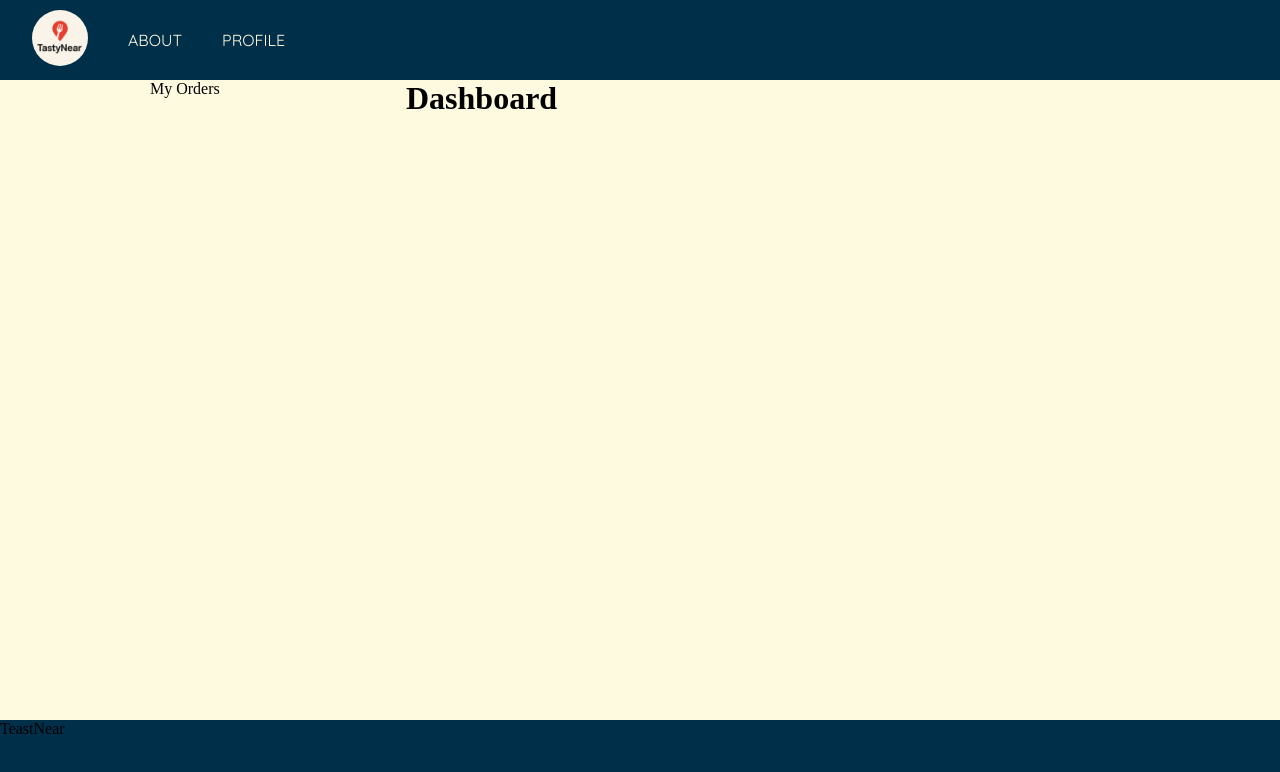
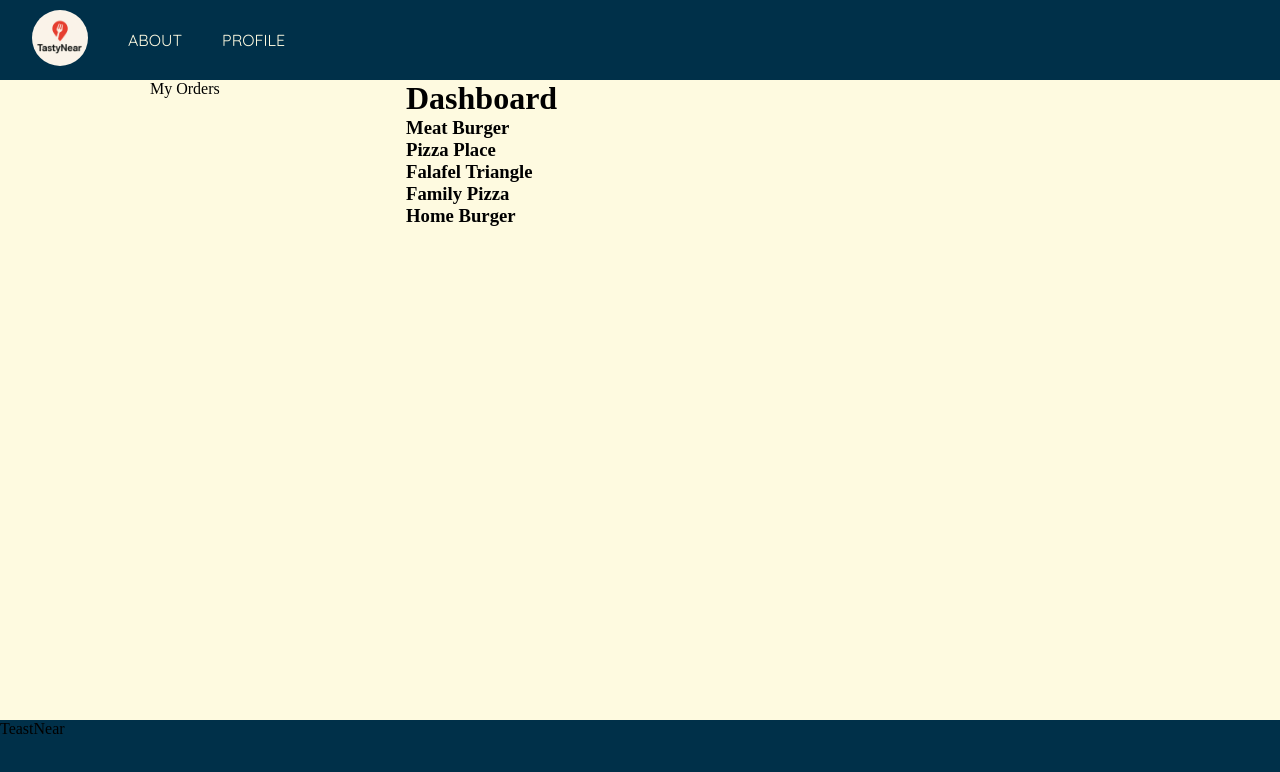
Before and after one commit to galm85/tasty-near, a React (Vite) app: page / in a window 1280 px wide. Shown: the top 772 px of the page. Built offline with nearby package versions, Linux system fonts and the light colour scheme; no server answers.

Commit message:
create contaxt and supabase

```diff
--- a/package.json
+++ b/package.json
@@ -10,6 +10,7 @@
     "preview": "vite preview"
   },
   "dependencies": {
+    "@supabase/supabase-js": "^2.50.5",
     "date-fns": "^4.1.0",
     "react": "^19.0.0",
     "react-dom": "^19.0.0",
--- a/src/App.jsx
+++ b/src/App.jsx
@@ -8,20 +8,23 @@ import Login from './pages/Login';
 import About from './pages/About';
 import AppLayout from "./ui/AppLayout";
 
+import { RestaurantProvider } from "./context/RestaurantContext";
 
 function App() {
 
 
+
+
   return (
     <BrowserRouter>
-
       <Routes>
-          <Route element={<AppLayout/>}>
+          <Route element={<RestaurantProvider><AppLayout/></RestaurantProvider>}>
             <Route index element={<Dashboard/>}/>
             <Route path="about" element={<About/>}/>
             <Route path="restaurant/:id" element={<Restaurant/>}/>
             <Route path="dish/:id" element={<Dish/>}/>
           </Route>
+
           <Route path="login" element={<Login/>}/>
       </Routes>
     </BrowserRouter>
--- /dev/null
+++ b/src/context/RestaurantContext.jsx
@@ -0,0 +1,83 @@
+import React,{createContext,useContext,useState,useEffect, Children, use} from 'react';
+import supabase from '../services/supabase';
+
+// create the context
+const RestaurantContext = createContext();
+
+
+// hook - call this funtion in other components
+export const useRestaurant = ()=>{
+    const context = useContext(RestaurantContext);
+    if(!context){
+        throw new Error('useRestaurant must be used within a Restaurant Provider');
+    }
+    return context;
+}
+
+
+//provider
+export const RestaurantProvider = ({children}) => {
+    const [restaurants,setRestaurants] = useState([]);
+    const [dishes,setDishes] = useState([]);
+    const [loading,setLoading] = useState(false);
+    const [error,setError] = useState(null);
+
+
+    const getAllRestaurants = async ()=>{
+        try {
+            setLoading(true);
+            setError(null);
+
+            const {data,error} = await supabase.from('tasty_near_restaurants').select('*');
+            if(error) throw error;
+            setRestaurants(data || []);
+  console.log(data);
+        } catch (err) {
+            setError(err.message);
+        }finally{
+            setLoading(false)
+        }
+    }
+
+    const getAllDishes = async ()=>{
+        try {
+            setLoading(true);
+            setError(null);
+
+            const {data,error} = await supabase.from('tasty_near_dishes').select('*');
+
+            if(error) throw error;
+            setDishes(data || []);
+
+        } catch (err) {
+            setError(err.message);
+        }finally{
+            setLoading(false)
+        }
+    }
+
+
+    const getRestaurantDishes = async (restaurantId)=>{
+        try {
+            setLoading(true);
+            setError(null);
+
+            const {data,error} = await supabase.from('tasty_near_dishes').select('*').eq('restaurant_id',restaurantId);
+            if(error) throw error;
+            setDishes(data || []);
+
+        } catch (err) {
+            setError(err.message);
+        }finally{
+            setLoading(false)
+        }
+    }
+
+
+
+    const value = {restaurants,dishes,loading,error,getAllRestaurants,getAllDishes,getRestaurantDishes}
+
+    return <RestaurantContext.Provider value={value}>
+        {children}
+    </RestaurantContext.Provider>
+}
--- a/src/pages/Dashboard.jsx
+++ b/src/pages/Dashboard.jsx
@@ -1,7 +1,88 @@
+import { useEffect } from "react";
+import { useRestaurant } from "../context/RestaurantContext"
+
+
+const dishesDummy = [
+    {
+        "id": 5548758785,
+        "created_at": "2025-07-13T08:59:11.859819+00:00",
+        "title": "Family Pizza",
+        "description": "family size pizza with extra cheese",
+        "image": null,
+        "rating": 4,
+        "restaurant_id": 8895455875
+    },
+    {
+        "id": 77845587855,
+        "created_at": "2025-07-13T09:00:08.794793+00:00",
+        "title": "Home Burger",
+        "description": "Burger with meat ketchop and salat with fries",
+        "image": null,
+        "rating": 3,
+        "restaurant_id": 55587485598
+    }
+]
+
+const restaurantsDummy = [
+    {
+        "id": 55587485598,
+        "created_at": "2025-07-13T07:31:57.537824+00:00",
+        "title": "Meat Burger",
+        "image": null,
+        "address": "Tel Aviv"
+    },
+    {
+        "id": 8895455875,
+        "created_at": "2025-07-13T07:32:18.039009+00:00",
+        "title": "Pizza Place",
+        "image": null,
+        "address": "Holon"
+    },
+    {
+        "id": 11458785,
+        "created_at": "2025-07-13T07:32:48.390116+00:00",
+        "title": "Falafel Triangle",
+        "image": null,
+        "address": "Ramat Gan"
+    }
+]
+
+
 function Dashboard() {
+
+    const {restaurants,loading,error,dishes,getAllRestaurants,getAllDishes,getRestaurantDishes}  = useRestaurant()
+
+    useEffect(()=>{
+        // getAllRestaurants();
+        // getAllDishes();
+
+    },[])
+
+
     return (
         <div>
             <h1>Dashboard</h1>
+            {loading ? <p>Loading...</p> :
+            <>
+
+            <div>
+                {restaurantsDummy.map(restaurant =>
+                    <div key={restaurant.id}>
+                        <h3>{restaurant.title}</h3>
+                    </div>
+                )}
+            </div>
+
+            <div>
+                {dishesDummy.map(dish => (
+                    <div key={dish.id}>
+                        <h3>{dish.title}</h3>
+                    </div>
+                ))}
+            </div>
+            </>
+            }
+
         </div>
     )
 }
--- /dev/null
+++ b/src/services/supabase.js
@@ -0,0 +1,6 @@
+import { createClient } from '@supabase/supabase-js'
+export const supabaseUrl = import.meta.env.VITE_SUPABASE_URL;
+const supabaseKey = import.meta.env.VITE_SUPABASE_ANON_KEY;
+const supabase = createClient(supabaseUrl, supabaseKey);
+
+export default supabase;
```
Also changed, not shown: 1 other file (tests, documents, lock files or other folders).
